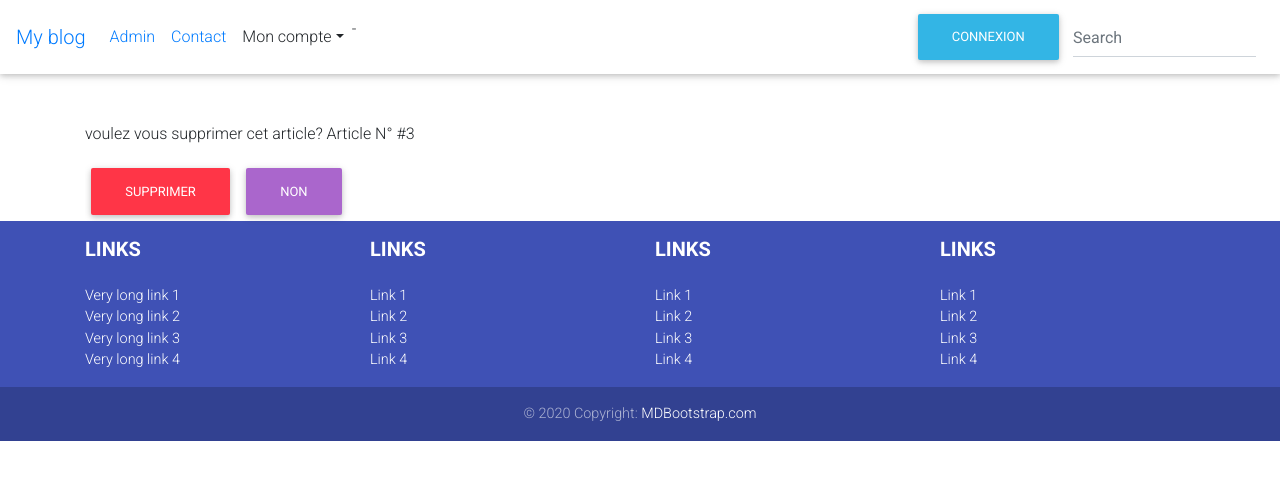
After one commit to bilal1960/Projet_django_blog, a Django app: page /my-admin/delete-article/6 in a window 1280 px wide. The commit adds this page. Shown: the top 480 px of the page. Run offline with Django 5.2, Linux system fonts and the light colour scheme; data comes from the database, SQL or seed files in the repository; both versions use the stored data as it was after the commit; some libraries are stand-ins or nearby versions.

Commit message:
ajout de la fonctionnalité Update/Delete  Article

```diff
--- a/app_admin/templates/my-articles.html
+++ b/app_admin/templates/my-articles.html
@@ -28,8 +28,8 @@
                                <td class="h6"><a href="#">{{ article }}</a></td>
                                <td class="h6"><a href="#">{{ article.desc }}</a></td>
                                <td>
-                                   <a href="" class="btn btn-info"><i class="fas fa-edit"></i></a>
-                                   <a href="" class="btn btn-danger"><i class="fas fa-trash"></i></a>
+                                   <a href="{% url 'update-article' article.pk %}" class="btn btn-info"><i class="fas fa-edit"></i></a>
+                                   <a href="{% url 'delete-article' article.pk %}" class="btn btn-danger"><i class="fas fa-trash"></i></a>
                                </td>
                             </tr>
                             {% endfor %}
--- a/app_admin/urls.py
+++ b/app_admin/urls.py
@@ -4,5 +4,8 @@ urlpatterns = [
 
     path('',dashboard,name="dashboard"),
     path('my-articles',user_articles,name="my-articles"),
-    path('ajouter-article',addArticle.as_view(),name='ajouter-article')
+    path('ajouter-article',addArticle.as_view(),name='ajouter-article'),
+    path('update-article/<int:pk>',UpdateArticle.as_view(),name="update-article"),
+    path('delete-article/<int:pk>',DeleteArticle.as_view(),name="delete-article"),
+
 ]
--- a/app_admin/views.py
+++ b/app_admin/views.py
@@ -22,3 +22,13 @@ class addArticle(CreateView):
     def form_valid(self,form):
         form.instance.user=self.request.user
         return super().form_valid(form)
+
+class UpdateArticle(UpdateView):
+    model = Article
+    form_class = ArticleForm
+    template_name = 'app_admin/article_form.html'
+    success_url = '/my-admin/my-articles'
+
+class DeleteArticle(DeleteView):
+    model = Article
+    success_url = "/my-admin/my-articles"
--- a/blog/forms.py
+++ b/blog/forms.py
@@ -5,7 +5,7 @@ class ArticleForm(forms.ModelForm):
     class Meta:
         model = Article
         fields = ['title','category','desc','image']
-        labels = {'title':'Title','category':'Catégorie','desc':'Description'}
+        labels = {'title':'Titre','category':'Catégorie','desc':'Description'}
         widgets={
             'title':forms.TextInput(attrs={'class':'form-control'}),
             'category':forms.Select(attrs={'class':'form-control'}),
--- a/blog/models.py
+++ b/blog/models.py
@@ -1,5 +1,6 @@
 from django.db import models
 from django.contrib.auth.models import User
+from django.urls import reverse
 
 class Category(models.Model):
     name=models.CharField(max_length=120)
--- /dev/null
+++ b/blog/templates/blog/article_confirm_delete.html
@@ -0,0 +1,17 @@
+{% extends 'base.html' %}
+
+{% block content %}
+<div class="container mt-5">
+    <div class="row">
+        <div class="col-md-12">
+            <form action="" method="POST">
+                {% csrf_token %}
+                  <p>voulez vous supprimer cet article? {{object}}</p>
+                  <input type="submit" value="supprimer" class="btn btn-danger">
+                  <a href="/my-admin/my-articles" class="btn btn-secondary">Non</a>
+            </form>
+        </div>
+    </div>
+</div>
+
+{% endblock %}
```
Also changed, not shown: app_admin/templates/app_admin/article_form.html (added, +20 -0 lines), db.sqlite3, media/what-is-spring-boot_pC0EmYH.jpg (added).
